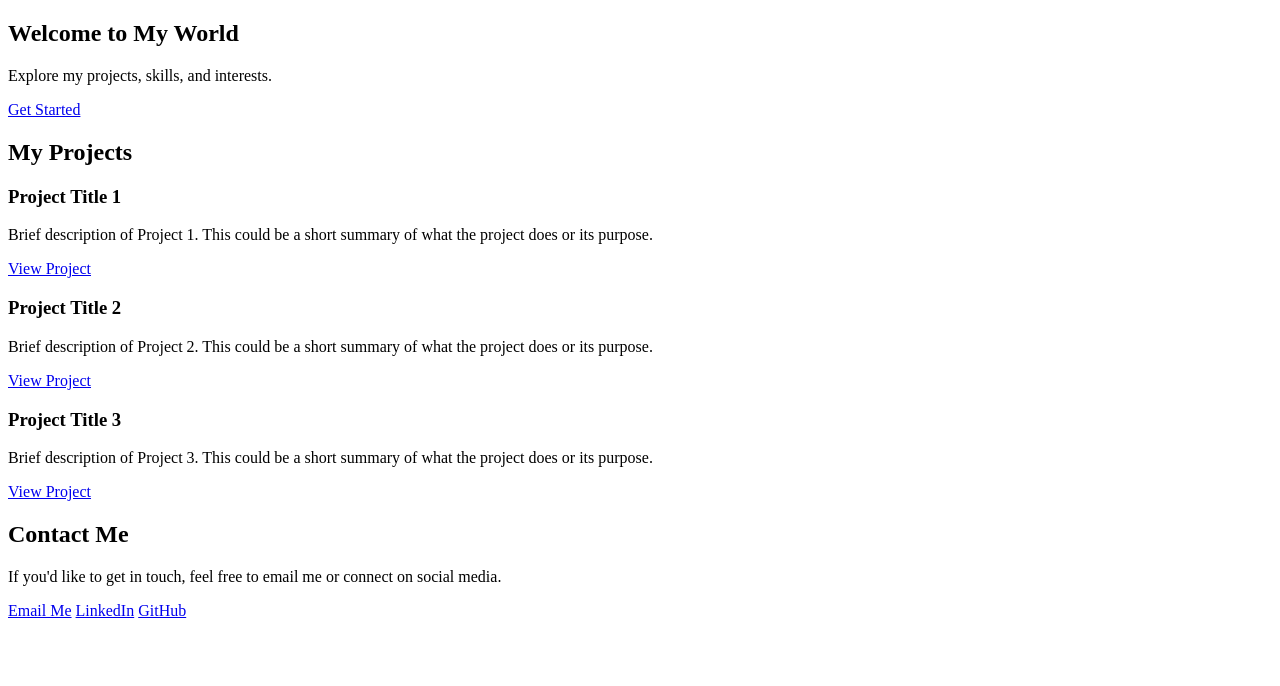
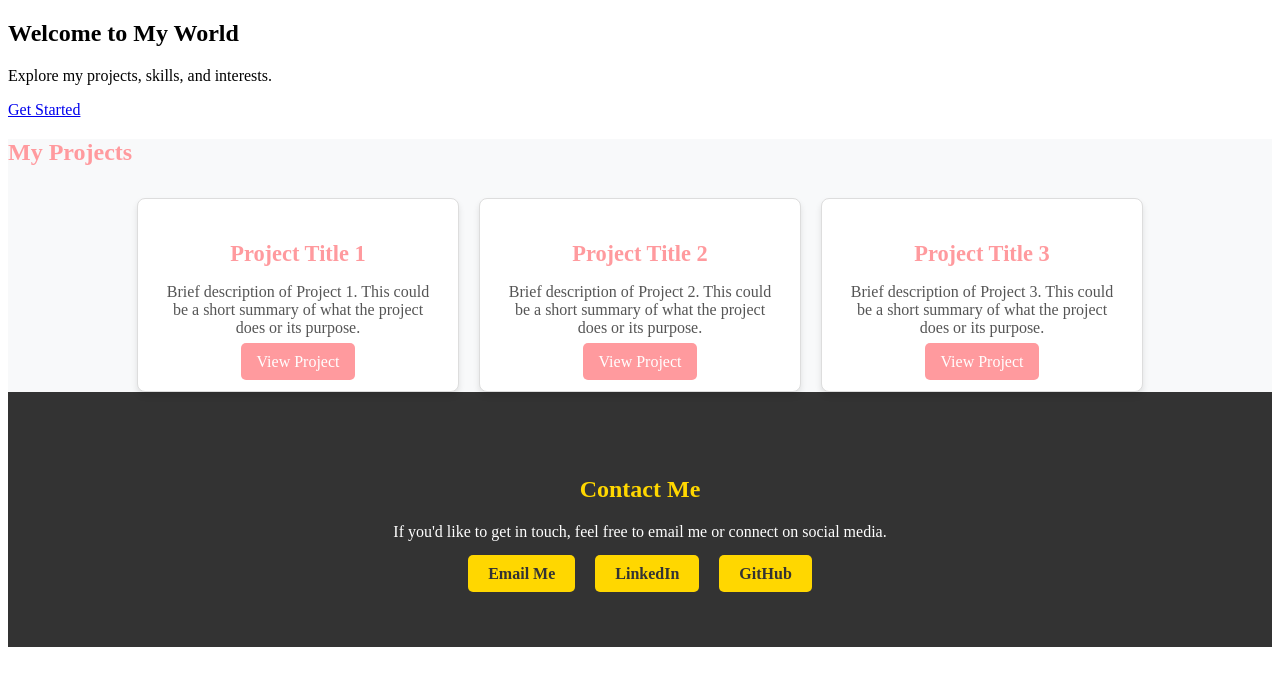
Before and after one commit to ItzMysticall/test, a plain HTML site: page index.html in a window 1280 px wide. Drawn offline with Linux system fonts and the light colour scheme.

Commit message:
Update styles.css

```diff
--- a/styles.css
+++ b/styles.css
@@ -1,39 +1,87 @@
-/* Centered Header Styling */
-header {
+/* Projects Section Styling */
+#projects {
+    background-color: #f8f9fa;
+    color: #333;
+}
+
+#projects h2 {
+    color: #ff9a9e;
+}
+
+.project-grid {
     display: flex;
-    flex-direction: column;
-    align-items: center;
-    padding: 2rem 1rem;
-    backdrop-filter: blur(10px);
+    flex-wrap: wrap;
+    gap: 20px;
+    justify-content: center;
+    margin-top: 2rem;
+}
+
+.project-card {
+    background-color: #fff;
+    border: 1px solid #ddd;
+    padding: 20px;
+    border-radius: 8px;
+    width: 280px;
+    text-align: center;
+    transition: transform 0.3s ease;
+    box-shadow: 0 4px 6px rgba(0, 0, 0, 0.1);
+}
+
+.project-card:hover {
+    transform: translateY(-10px);
+}
+
+.project-card h3 {
+    font-size: 1.4rem;
+    color: #ff9a9e;
+    margin-bottom: 0.5rem;
+}
+
+.project-card p {
+    font-size: 1rem;
+    color: #555;
+    margin-bottom: 1rem;
+}
+
+.project-card .btn {
+    background-color: #ff9a9e;
+    color: #fff;
+    padding: 10px 15px;
+    border-radius: 5px;
+    text-decoration: none;
+}
+
+.project-card .btn:hover {
+    background-color: #ffd700;
+}
+
+/* Contact Section Styling */
+#contact {
+    background-color: #333;
+    color: #fff;
+    padding: 4rem 1rem;
     text-align: center;
 }
 
-/* Center navigation links */
-nav {
-    margin-top: 1rem;
-}
-
-nav a {
-    margin: 0 15px;
-    text-decoration: none;
-    color: #fff;
-    font-weight: bold;
-    transition: color 0.3s ease;
-}
-
-nav a:hover {
+#contact h2 {
     color: #ffd700;
 }
 
-nav a::after {
-    content: '';
-    display: block;
-    width: 0;
-    height: 2px;
-    background: #ffd700;
-    transition: width 0.3s;
+.contact-info {
+    margin-top: 1.5rem;
 }
 
-nav a:hover::after {
-    width: 100%;
+.contact-info .btn {
+    background-color: #ffd700;
+    color: #333;
+    margin: 0.5rem;
+    padding: 10px 20px;
+    border-radius: 5px;
+    text-decoration: none;
+    font-weight: bold;
 }
+
+.contact-info .btn:hover {
+    background-color: #ff9a9e;
+    color: #fff;
+}
```
